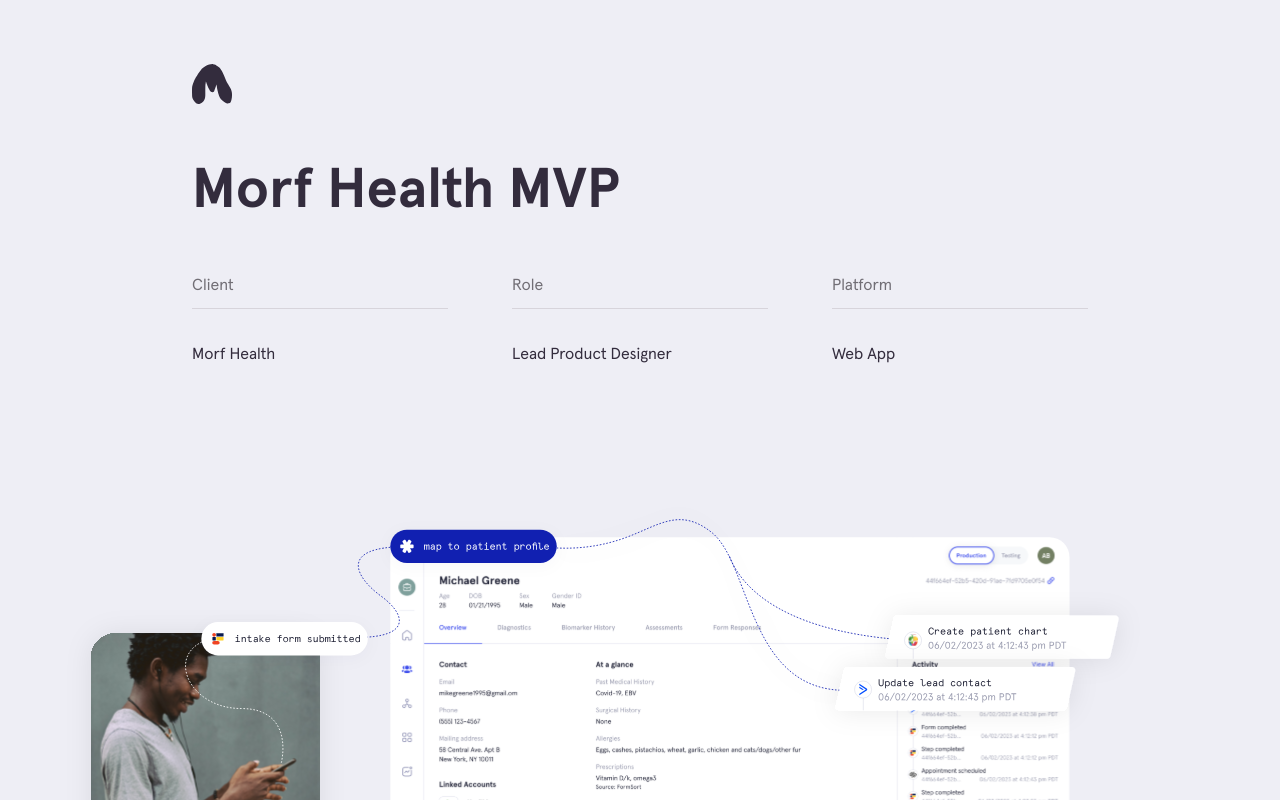
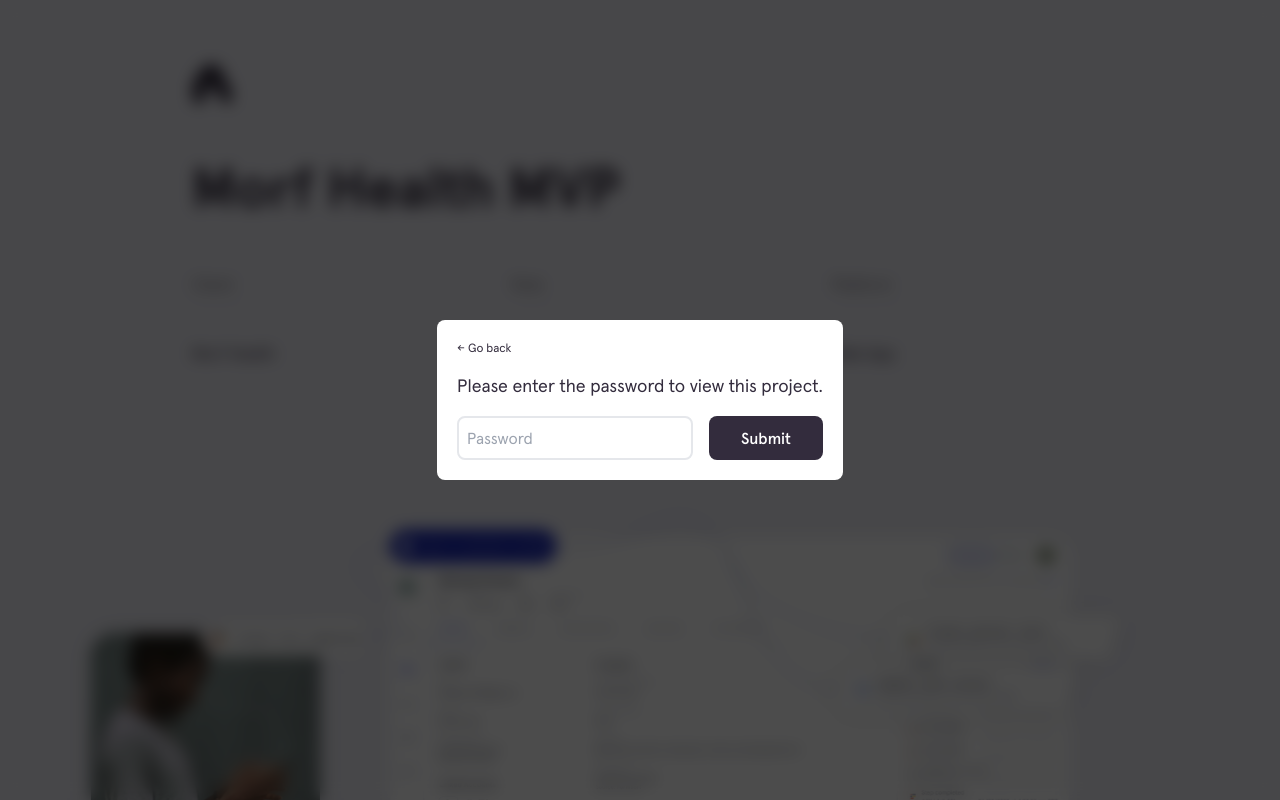
Before and after one commit to gabewolford/alex-barron-portfolio, a Nuxt app: page /morf-health in a window 1280 px wide. Shown: the top 800 px of the page. Built offline with nearby package versions, Linux system fonts and the light colour scheme.

Commit message:
added to morf page

```diff
--- a/pages/morf-health.vue
+++ b/pages/morf-health.vue
@@ -6,6 +6,8 @@ import morfReviewSourceData from "/images/morf/morf-review-source-data.svg";
 import morfProfiles from "/images/morf/morf-profiles.svg";
 import morfUnifyingPatientProfiles from "/images/morf/morf-unifying-patient-profiles.svg";
 import morfMonitoringActivity from "/images/morf/morf-monitoring-activity.svg";
+
+const showModal = ref(true);
 
 definePageMeta({
   layout: "projects",
@@ -29,6 +31,7 @@ const problems = [
 </script>
 
 <template>
+  <PasswordModal v-if="showModal" />
   <ProjectHeading
     heading="Morf Health MVP"
     client="Morf Health"
```
